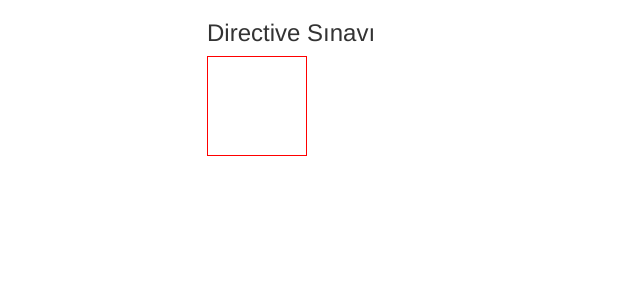
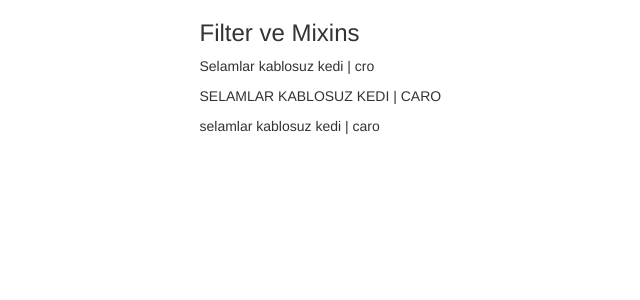
Before and after one commit to eroglu94/vue-cli-intro, a Vue app: page / in a window 1280 px wide. Shown: the top 300 px of the page, without its empty margins (163-803 px from the left). Built offline with nearby package versions, Linux system fonts and the light colour scheme.

Commit message:
filter ve mixin

```diff
--- a/src/App.vue
+++ b/src/App.vue
@@ -1,43 +1,30 @@
 <template>
   <div class="container">
-    <div class="col-md-6 col-md-offset-3">
-      <h3 v-custom-on:click="clicked">Directive Sınavı</h3>
-      <!-- Soru -->
-      <!-- Event'leri dinleyecek v-on gibi çalışan bir Directive geliştiriniz. -->
-
-<div class="customOn" v-custom-on:mousemove="mousemove"></div>
-
+    <div class="row">
+      <div class="col-md-6 col-md-offset-3">
+        <h3>Filter ve Mixins</h3>
+        <p>Selamlar kablosuz kedi | cro</p>
+        <p>{{ message | toUpperCase}}</p>
+        <p>{{ message | toLowerCase}}</p>
+      </div>
     </div>
   </div>
 </template>
 
 <script>
 export default {
-  directives: {
-    customOn: {
-      bind (el, binding, vnode) {
-        var type = binding.arg
-        var fn = binding.value
-        el.addEventListener(type, fn)
-      }
-
+  data () {
+    return {
+      message: 'Selamlar kablosuz kedi | caro'
     }
   },
-  methods: {
-    clicked () {
-      alert('tıklandı')
-    },
-    mousemove () {
-      console.log('mouse moved!!!')
+  filters: {
+    toUpperCase (value) {
+      return value.toUpperCase()
     }
   }
 }
 </script>
 
 <style>
-.customOn{
-width: 100px;
-height: 100px;
-border: 1px solid red;
-}
 </style>
--- a/src/main.js
+++ b/src/main.js
@@ -4,26 +4,9 @@ import './registerServiceWorker'
 
 Vue.config.productionTip = false
 
-// ***Global directive tanımı***
-// Vue.directive('color', {
-//   bind (el, binding, vnode) {
-//     if (binding.modifiers.delay) {
-//       setInterval(() => {
-//         if (binding.arg === 'background') {
-//           el.style.backgroundColor = binding.value
-//         } else {
-//           el.style.color = binding.value
-//         }
-//       }, 2000)
-//     } else {
-//       if (binding.arg === 'background') {
-//         el.style.backgroundColor = binding.value
-//       } else {
-//         el.style.color = binding.value
-//       }
-//     }
-//   }
-// })
+Vue.filter('toLowerCase', (value) => {
+  return value.toLowerCase()
+})
 
 new Vue({
   render: h => h(App)
--- /dev/null
+++ b/src/productMixin.js
@@ -0,0 +1,3 @@
+export const productMixin = {
+
+}
```
